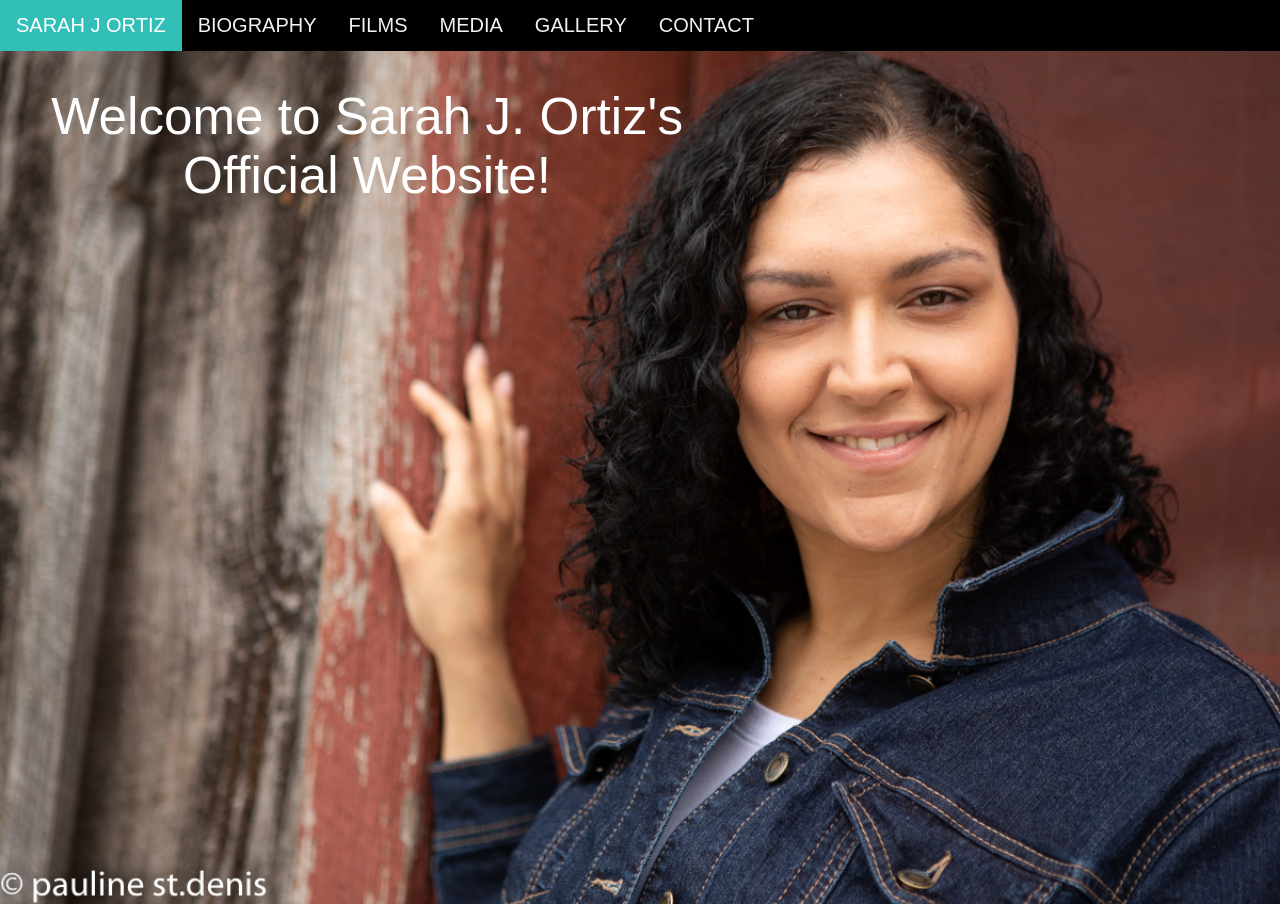
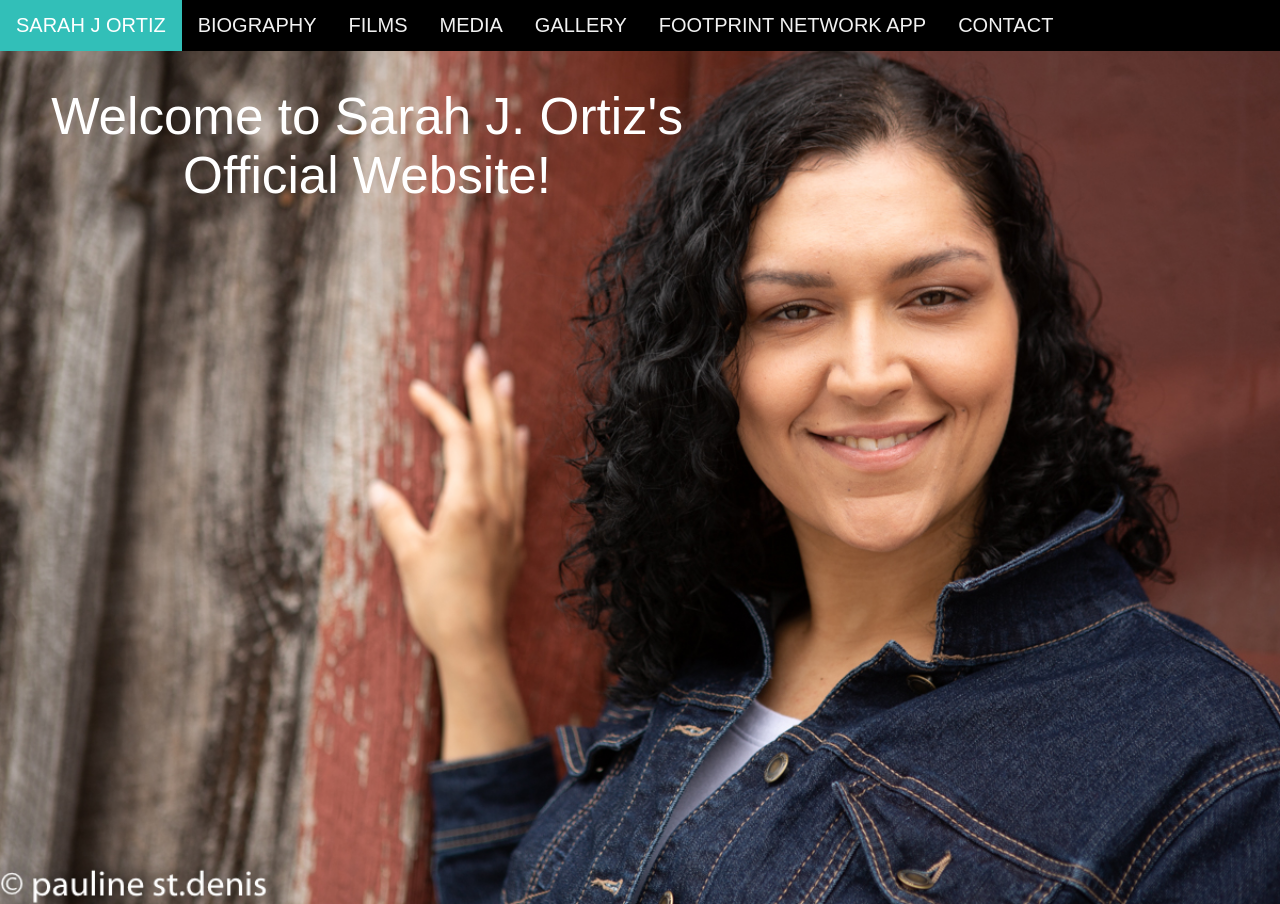
Before and after one commit to jessica6m/sarahjwebsite, a plain HTML site: page index.html in a window 1280 px wide. Shown: the top 904 px of the page. Drawn offline with Linux system fonts and the light colour scheme; a script that the page names is missing.

Commit message:
Add files via upload

```diff
--- a/index.html
+++ b/index.html
@@ -177,7 +177,9 @@
 </head>
 <body>
 	<div class="topnav" id="myTopnav">
-		<a class="active" href="#home" id="home">SARAH J ORTIZ</a> <a href="#bio">BIOGRAPHY</a> <a href="#films">FILMS</a> <a href="#q&a">MEDIA</a> <a href="#gallery">GALLERY</a> <a href="#contact">CONTACT</a> <a class="icon" href="javascript:void(0);" onclick="myFunction()"><i class="fa fa-bars"></i></a>
+		<a class="active" href="#home" id="home">SARAH J ORTIZ</a> <a href="#bio">BIOGRAPHY</a> <a href="#films">FILMS</a> <a href="#q&a">MEDIA</a> <a href="#gallery">GALLERY</a>
+    <a href="#fp-app">FOOTPRINT NETWORK APP</a>
+    <a href="#contact">CONTACT</a> <a class="icon" href="javascript:void(0);" onclick="myFunction()"><i class="fa fa-bars"></i></a>
 	</div><!-- <img src="main.jpeg"> -->
 	<div class="container">
 		<img alt="Main Pic" class="main-pic" src="resources/main.jpeg">
@@ -729,7 +731,7 @@
 			  <script async defer src="http://platform.instagram.com/en_US/embeds.js">
 			  </script>
       </div>
-      <div class="fp">
+      <div class="fp" id="fp-app">
         <img class="fp-icon" src="resources/footprint.png"/>
       </div>
       <div class="droid">
```
